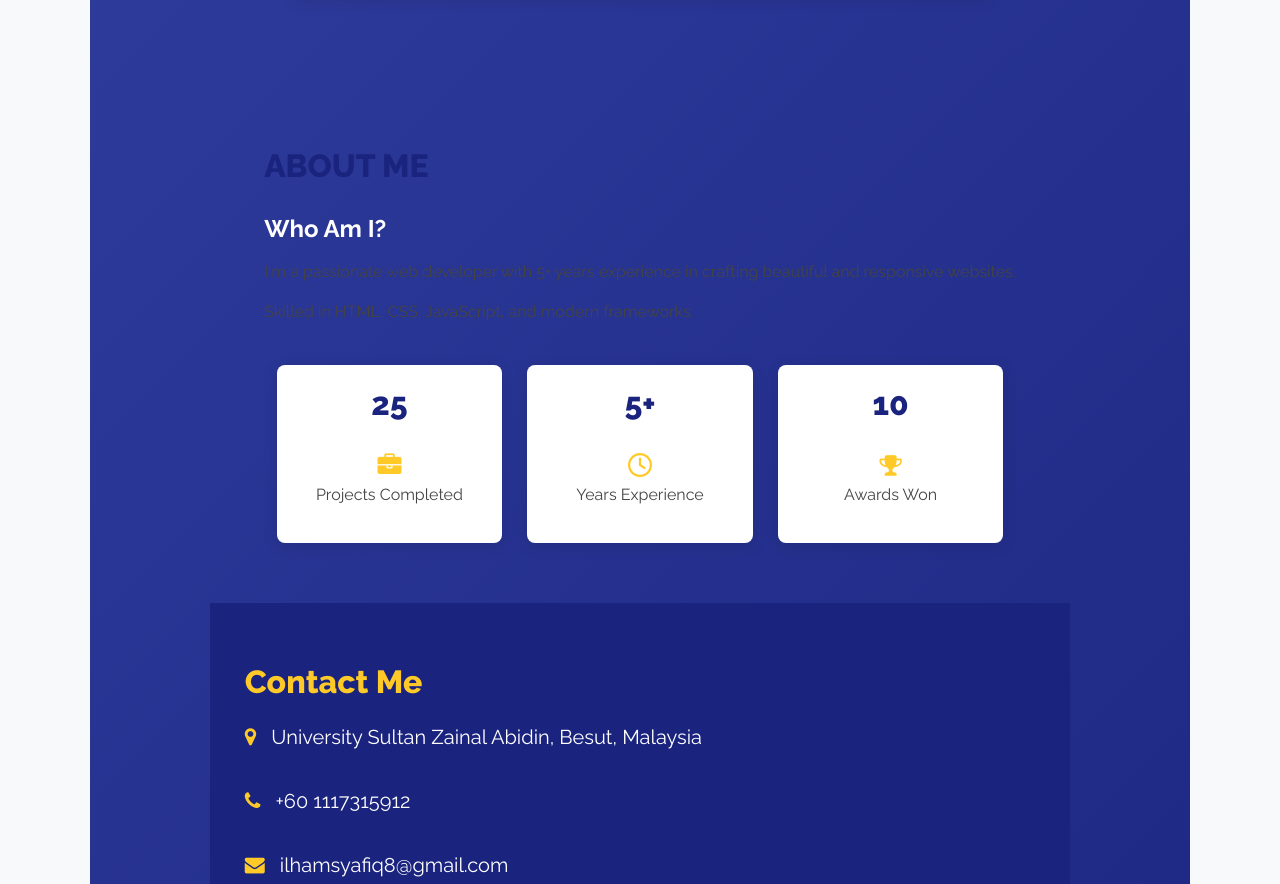
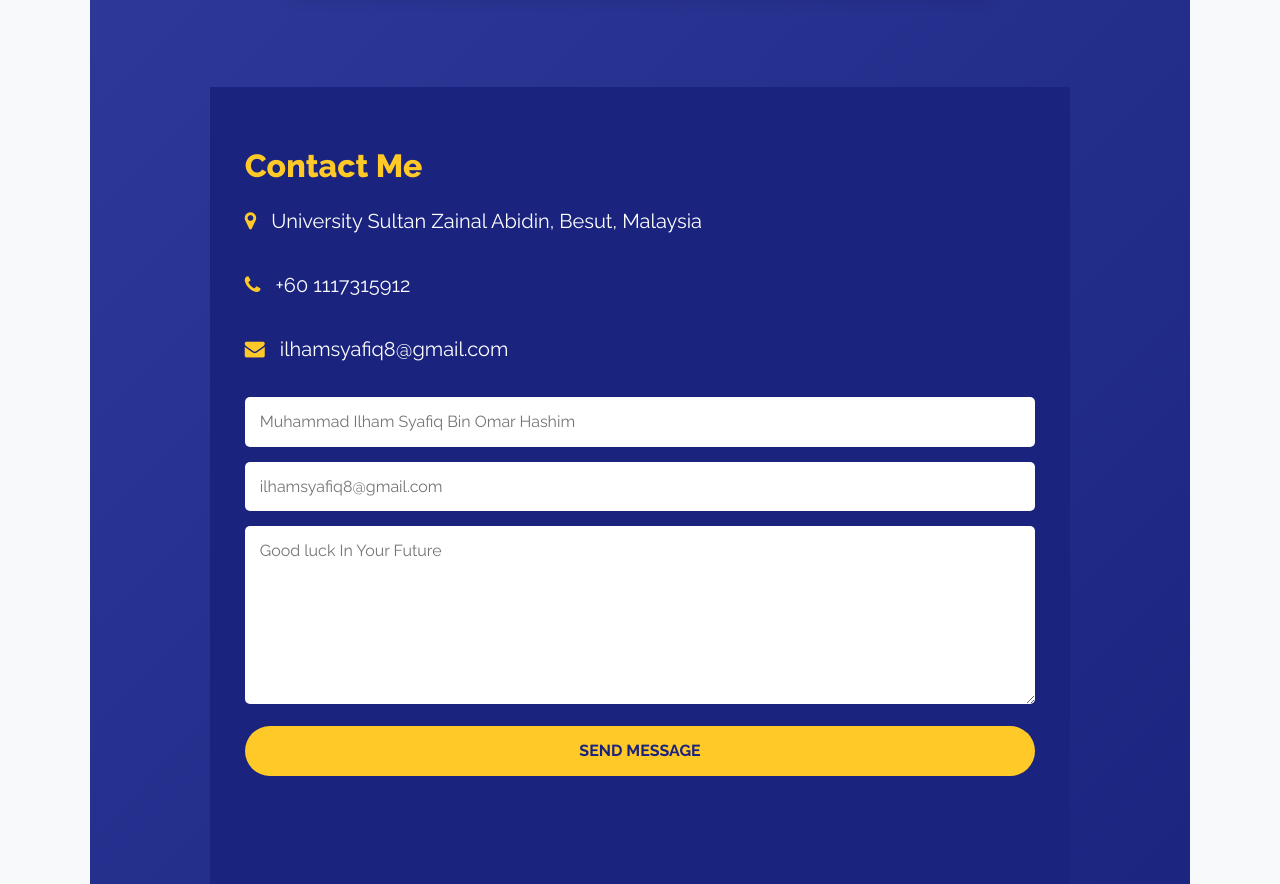
Before and after one commit to ilhamsyafiq/SoftwareTesting, a plain HTML site: page index.html in a window 1280 px wide. Shown: the part 1761-2645 px from the top of the page. Drawn offline with nearby package versions, Linux system fonts and the light colour scheme.

Commit message:
Update index.html
fix some error

```diff
--- a/index.html
+++ b/index.html
@@ -481,34 +481,7 @@
     </div>
     <!-- end work -->
 
-    <!-- start about -->
-    <div id="about" class="section">
-        <div class="container">
-            <h2>ABOUT ME</h2>
-            <h4>Who Am I?</h4>
-            <p>I'm a passionate web developer with 5+ years experience in crafting beautiful and responsive websites.</p>
-            <p>Skilled in HTML, CSS, JavaScript, and modern frameworks.</p>
 
-            <div class="services-list">
-                <div>
-                    <h2>25</h2>
-                    <span class="fa fa-briefcase"></span>
-                    <p>Projects Completed</p>
-                </div>
-                <div>
-                    <h2>5+</h2>
-                    <span class="fa fa-clock-o"></span>
-                    <p>Years Experience</p>
-                </div>
-                <div>
-                    <h2>10</h2>
-                    <span class="fa fa-trophy"></span>
-                    <p>Awards Won</p>
-                </div>
-            </div>
-        </div>
-    </div>
-    <!-- end about -->
 
 
 
```
